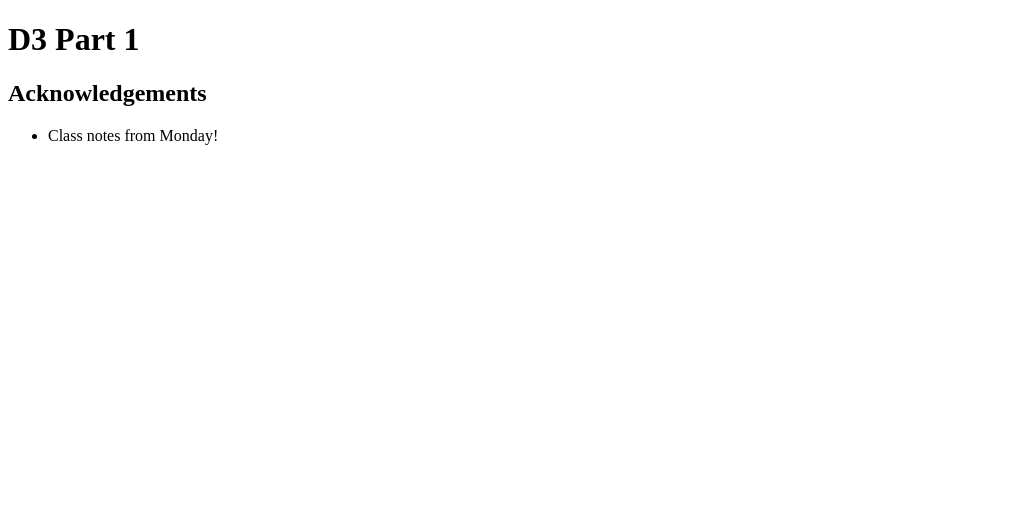
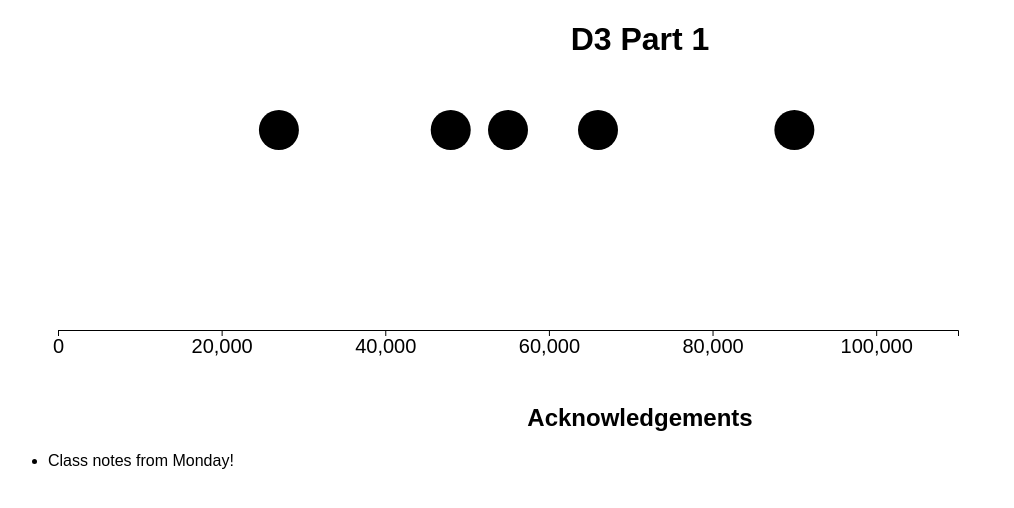
Before and after one commit to DS4200-S23-Class/ic-07-liangv21, a plain HTML site: page index.html in a window 1280 px wide. Shown: the whole page, without its empty margins (0-1014 px from the left). Drawn offline with Linux system fonts and the light colour scheme.

Commit message:
finished assignment

```diff
--- a/index.html
+++ b/index.html
@@ -33,6 +33,9 @@
         </ul>
     </div>
 
+    <!-- connect js file -->
+    <script src="js/main.js"></script>
+
 
 </body>
 
--- a/js/main.js
+++ b/js/main.js
@@ -0,0 +1,46 @@
+// establish some constants for frame, margins, etc
+const FRAME_HEIGHT = 300;
+const FRAME_WIDTH = 1000;
+const MARGINS = {left: 50, right: 50, top: 50, bottom: 50};
+
+// add svg frame
+const FRAME1 =
+d3.select("#ic-vis")
+    .append("svg")
+        .attr("height", FRAME_HEIGHT)
+        .attr("width", FRAME_WIDTH)
+        .attr("class", "frame");
+
+// creating data
+const DATA = [55000, 48000, 27000, 66000, 90000];
+
+// set vis height
+const VIS_HEIGHT = FRAME_HEIGHT - MARGINS.top - MARGINS.bottom;
+const VIS_WIDTH = FRAME_WIDTH - MARGINS.left - MARGINS.right;
+
+// obtain max value
+const MAX_VALUE = d3.max(DATA, (d) => {return d;});
+
+// scale function
+const SCALE = d3.scaleLinear()
+                    .domain([0, MAX_VALUE + 20000])
+                    .range([0, VIS_WIDTH]);
+
+// plot points with circles and scaled data
+FRAME1.selectAll("points")
+        .data(DATA)
+        .enter()
+        .append("circle")
+            .attr("cx", (d) => {
+                return (SCALE(d) + MARGINS.left);
+            })
+            .attr("cy", MARGINS.top)
+            .attr("r", 20)
+            .attr("class", "point");
+
+// add an axis
+FRAME1.append("g")
+        .attr("transform",
+            "translate(" + MARGINS.left + "," + (VIS_HEIGHT + MARGINS.top) + ")")
+        .call(d3.axisBottom(SCALE).ticks(4))
+            .attr("font-size", "20px");
--- a/styles.css
+++ b/styles.css
@@ -0,0 +1,7 @@
+body {
+    font-family: Arial;
+}
+
+h1, h2 {
+    text-align: center;
+}
```
